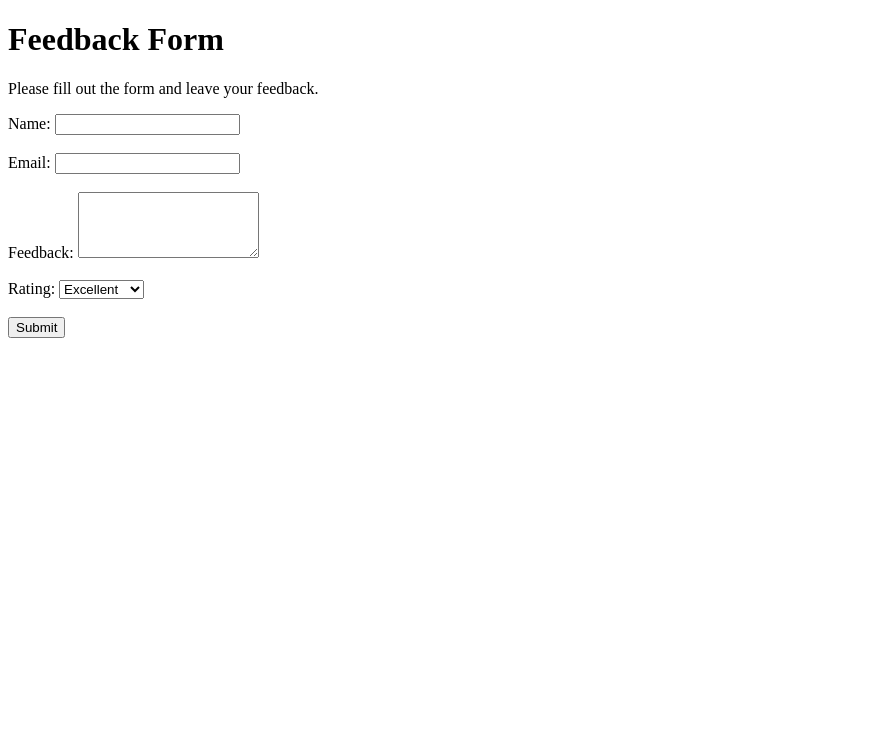
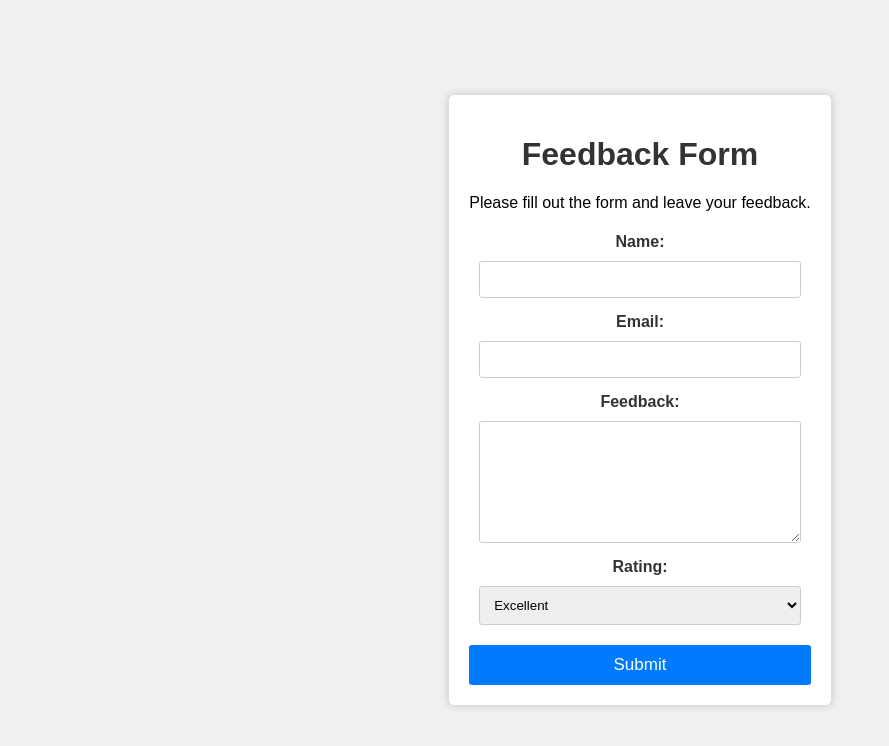
Before and after one commit to OlgaGabbert/feedback-form, a plain HTML site: page index.html in a window 1280 px wide. Shown: the whole page, without its empty margins (0-889 px from the left). Drawn offline with Linux system fonts and the light colour scheme.

Commit message:
added css and js

```diff
--- a/index.html
+++ b/index.html
@@ -1,54 +1,42 @@
 <!DOCTYPE html>
 <html lang="en">
+
 <head>
     <meta charset="UTF-8">
-    <meta http-equiv="X-UA-Compatible" content="IE=edge">
     <meta name="viewport" content="width=device-width, initial-scale=1.0">
     <title>Feedback Form</title>
+    <link rel="stylesheet" type="text/css" href="styles.css">
 </head>
+
 <body>
+    <div class="container">
         <h1>Feedback Form</h1>
         <p>Please fill out the form and leave your feedback.</p>
-    <form id='feedbackForm'>
-        <label for='name'>Name:</label>
-        <input type="text" id='name' name='name'>
-        <br><br>
+        <form id="feedbackForm">
+            <label for="name">Name:</label>
+            <input type="text" id="name" name="name" aria-label="Your Name">
 
-        <label for='email'>Email:</label>
-        <input type='email' id='email' name='email'>
-        <br><br>
+            <label for="email">Email:</label>
+            <input type="email" id="email" name="email" aria-label="Your Email">
 
-        <label for='feedback'>Feedback:</label>
-        <textarea name="feedback" id="feedback" rows="4" required></textarea>
-        <br><br>
+            <label for="feedback">Feedback:</label>
+            <textarea name="feedback" id="feedback" rows="4" required aria-label="Your Feedback"></textarea>
 
-        <label for='rating'>Rating:</label>
-        <select id='rating' name="rating" required>
+            <label for="rating">Rating:</label>
+            <select id="rating" name="rating" required aria-label="Rating">
                 <option value="5">Excellent</option>
                 <option value="4">Very Good</option>
                 <option value="3">Good</option>
                 <option value="2">Fair</option>
                 <option value="1">Poor</option>
             </select>
-        <br><br>
 
-        <input type='submit' value='Submit'>
-        <p id='message' style="display: none;">Thanks!</p>
-        <script>
-            const feedbackForm = document.getElementById('feedbackForm');
-            const message = document.getElementById('message');
-            let x = false;
+            <input type="submit" value="Submit" id="submit-button">
+            <p id="message" style="display: none;">Thanks!</p>
+        </form>
+    </div>
 
-            feedbackForm.addEventListener('submit', event => {
-                if (x === false) {
-                    event.preventDefault();
-                    message.style.display = 'block';
-                    x = true;
-                } else {
-                    message.style.display = 'none';
-                }
-            })
-        </script>
-    </form>
+    <script src="script.js"></script>
 </body>
+
 </html>
--- /dev/null
+++ b/script.js
@@ -0,0 +1,15 @@
+const feedbackForm = document.getElementById('feedbackForm');
+const message = document.getElementById('message');
+const submit = document.getElementById('submit-button');
+let x = false;
+
+feedbackForm.addEventListener('submit', event => {
+    if (x === false) {
+        event.preventDefault();
+        message.style.display = 'block';
+        x = true;
+        submit.style.display = 'none';
+    } else {
+        message.style.display = 'none';
+    }
+})
--- /dev/null
+++ b/styles.css
@@ -0,0 +1,87 @@
+body {
+    font-family: Arial, sans-serif;
+    background-color: #f0f0f0;
+    margin: 0;
+    padding: 0;
+    display: flex;
+    justify-content: center;
+    align-items: center;
+    min-height: 100vh;
+    font-size: 16px;
+}
+
+.container {
+    background-color: #fff;
+    border-radius: 5px;
+    box-shadow: 0 0 10px rgba(0, 0, 0, 0.2);
+    padding: 20px;
+    max-width: 400px;
+    text-align: center;
+    margin: 10px;
+}
+
+h1 {
+    color: #333;
+}
+
+form {
+    display: flex;
+    flex-direction: column;
+}
+
+label {
+    font-weight: bold;
+    color: #333;
+    margin-top: 5px;
+}
+
+input[type="text"],
+input[type="email"],
+select,
+textarea {
+    padding: 10px;
+    margin-top: 5px;
+    border: 1px solid #ccc;
+    border-radius: 3px;
+    margin: 10px;
+}
+
+textarea {
+    height: 100px;
+}
+
+input[type="submit"] {
+    background-color: #007BFF;
+    color: #fff;
+    padding: 10px 20px;
+    border: none;
+    border-radius: 3px;
+    cursor: pointer;
+    margin-top: 10px;
+    font-size: 17px;
+}
+
+input[type="submit"]:hover {
+    background-color: #0056b3;
+}
+
+#message {
+    display: none;
+    background-color: #28a745;
+    color: #fff;
+    padding: 10px;
+    margin-top: 10px;
+    border-radius: 3px;
+    font-size: 17px;
+}
+
+@media (max-width: 768px) {
+    .container {
+        max-width: 100%;
+        margin: 10px;
+    }
+
+    input[type="submit"] {
+        width: 100%;
+    }
+}
```
Lines whose indentation alone changed are shown as unchanged.
